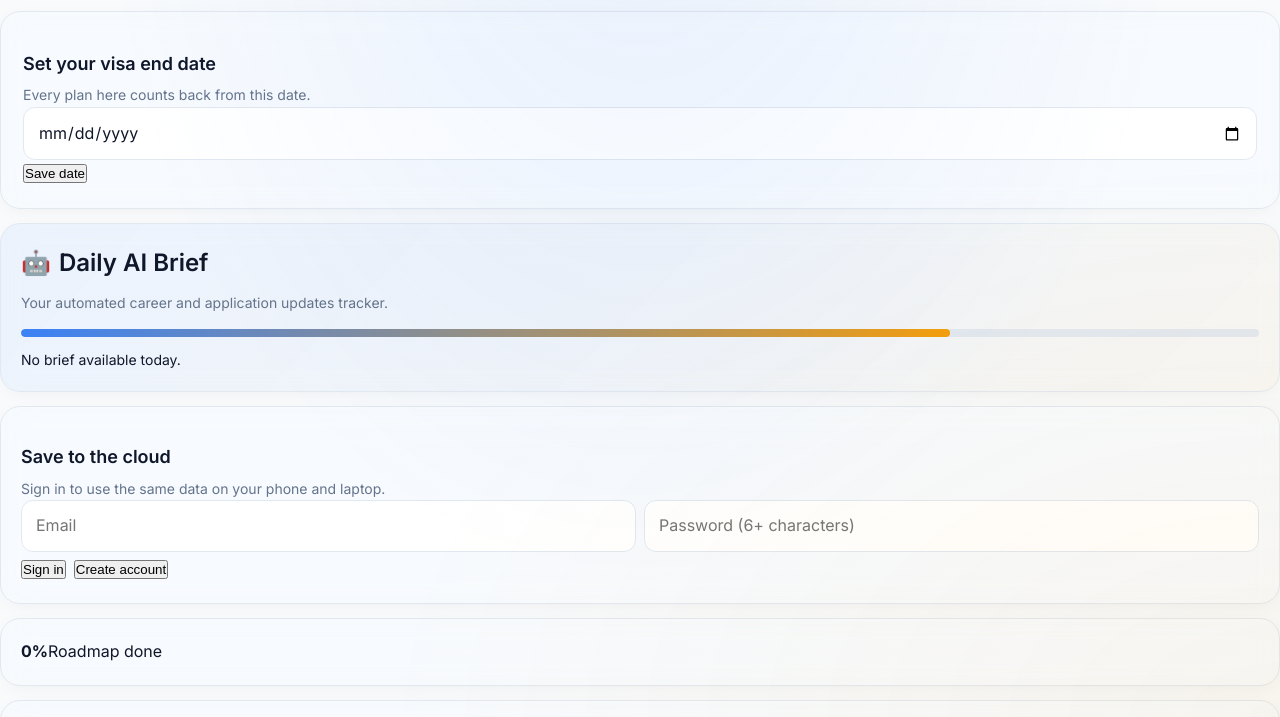
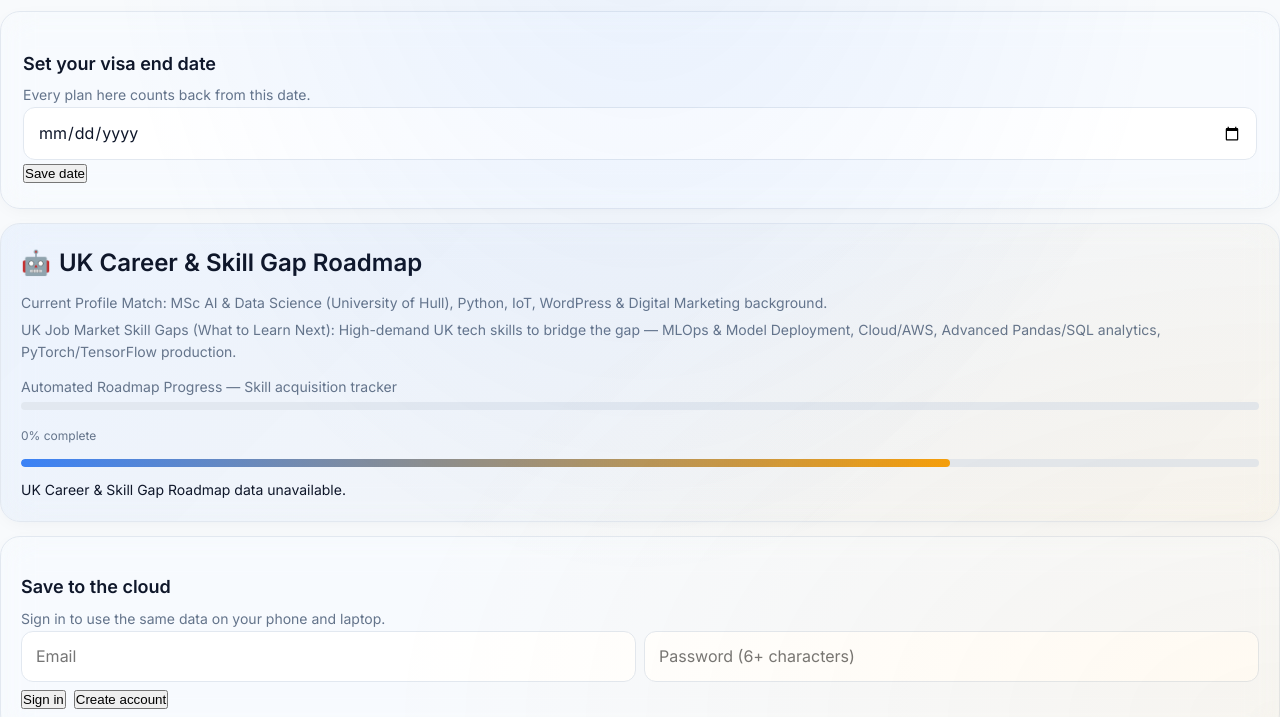
Before and after one commit to mhasibur/career-os, a plain HTML site: page index.html in a window 1280 px wide. Shown: the part 81-798 px from the top of the page. Drawn offline with nearby package versions, Linux system fonts and the light colour scheme.

Commit message:
Replace Daily AI Brief with UK Career Roadmap and fix UI layout bugs

```diff
--- a/index.html
+++ b/index.html
@@ -61,13 +61,19 @@ textarea{min-height:90px;resize:vertical}
 .ruler{height:8px;background:var(--line);border-radius:4px;overflow:hidden;margin:14px 0 8px}
 .ruler i{display:block;height:100%;background:linear-gradient(90deg,var(--acc),var(--warn));border-radius:4px}
 .row{display:flex;gap:8px;align-items:center;flex-wrap:wrap}
+.ruler{height:8px;background:var(--line);border-radius:4px;overflow:hidden;margin:14px 0 8px}
+.ruler i{display:block;height:100%;background:linear-gradient(90deg,var(--acc),var(--warn));border-radius:4px}
+.chk{display:flex;align-items:flex-start;gap:12px;cursor:pointer;padding:8px 0}
+.chk input{flex:0 0 auto;width:21px;height:21px;margin:2px 0 0 0;accent-color:var(--acc)}
+.chk span{flex:1;font-size:14px;color:var(--ink);line-height:1.45}
+.chk.done span{color:var(--mute);text-decoration:line-through}
 .progress{height:8px;background:var(--line);border-radius:4px;overflow:hidden;margin:12px 0}
 .progress-fill{height:100%;background:linear-gradient(90deg,var(--acc),var(--warn));border-radius:4px;transition:width .6s ease}
 .pill{display:inline-block;font-size:11px;font-weight:600;padding:4px 12px;border-radius:20px;border:1px solid var(--line);color:var(--mute);margin:2px 4px 2px 0}
 .pill.ok{color:var(--ok);border-color:rgba(34,197,94,0.35);background:rgba(34,197,94,0.06)}
 .pill.warn{color:var(--warn);border-color:rgba(245,158,11,0.35);background:rgba(245,158,11,0.06)}
 .pill.danger{color:var(--danger);border-color:rgba(239,68,68,0.35);background:rgba(239,68,68,0.06)}
-.navbar{position:fixed;bottom:0;left:0;right:0;z-index:50;display:flex;background:rgba(var(--card),var(--card-alpha));backdrop-filter:blur(var(--nav-blur)) saturate(180%);border-top:1px solid var(--line);padding:10px 6px calc(12px + env(safe-area-inset-bottom,0px))}
+.navbar{position:fixed;bottom:0;left:0;right:0;z-index:50;display:flex;gap:8px;background:rgba(var(--card),var(--card-alpha));backdrop-filter:blur(var(--nav-blur)) saturate(180%);border-top:1px solid var(--line);padding:10px 6px calc(12px + env(safe-area-inset-bottom,0px))}
 .navbar a{flex:1;text-align:center;color:var(--mute);text-decoration:none;font-size:11px;font-weight:600;padding:10px 4px;border-radius:14px;transition:all .3s cubic-bezier(.4,0,.2,1);position:relative}
 .navbar a:hover{background:rgba(59,130,246,0.08);color:var(--acc)}
 .navbar a.active{color:var(--acc);background:linear-gradient(135deg,var(--acc),#2563eb);font-weight:600}
@@ -138,21 +144,24 @@ function home(){
   <input type="date" id="pswIn"> <button onclick="setPsw($('pswIn').value)">Save date</button></div>`;
  }
 
- const aiBrief = `
+ const ukCareerRoadmap = `
  <div class="card" style="background:linear-gradient(135deg,rgba(59,130,246,0.06),rgba(245,158,11,0.04))">
    <div style="display:flex;align-items:center;gap:8px;margin-bottom:10px">
     <span style="font-size:24px">🤖</span>
-    <h2 style="margin:0">Daily AI Brief</h2>
+    <h2 style="margin:0">UK Career & Skill Gap Roadmap</h2>
    </div>
-   <p class="sub">Your automated career and application updates tracker.</p>
+   <p class="sub">Current Profile Match: MSc AI & Data Science (University of Hull), Python, IoT, WordPress & Digital Marketing background.</p><p class="sub">UK Job Market Skill Gaps (What to Learn Next): High-demand UK tech skills to bridge the gap — MLOps & Model Deployment, Cloud/AWS, Advanced Pandas/SQL analytics, PyTorch/TensorFlow production.</p>
+   <p class="sub" style="margin-top:12px">Automated Roadmap Progress — Skill acquisition tracker</p>
+   <div class="progress" style="margin-top:4px"><div class="progress-fill" id="roadmapProgress" style="width:0%"></div></div>
+   <div class="row" style="margin-top:6px;gap:8px"><span class="sub" style="flex:1;font-size:12px">0% complete</span></div>
    <div class="ruler"><i style="width: 75%;"></i></div>
-   <div id="aiBriefContent" style="margin-top:12px;font-size:14px;line-height:1.6;color:var(--ink)"><div class="sub">Loading brief…</div></div>
+   <div id="ukRoadmapContent" style="margin-top:12px;font-size:14px;line-height:1.6;color:var(--ink)"><div class="sub">Loading roadmap…</div></div>
  </div>`;
 
  const r=pct(),jobs=S.jobs,td=todayStr(),T=S.today[td]||{};
  const daily=[['learn','Learn for 1.5 hours'],['build','Work on a project for 30 minutes'],['apply','Apply or network for 30 minutes']];
  const next=[];PHASES.forEach((p,i)=>p.t.forEach((t,j)=>{if(!S.done['p'+i+'t'+j]&&next.length<3)next.push(t)}));
- return `<h1>Hasibur’s Career OS</h1><p class="sub">MSc AI and Data Science → a sponsored data or ML role in the UK</p>${hero}${aiBrief}${account()}
+ return `<h1>Hasibur’s Career OS</h1><p class="sub">MSc AI and Data Science → a sponsored data or ML role in the UK</p>${hero}${ukCareerRoadmap}${account()}
  <div class="grid"><div class="card stat"><b>${r.p}%</b><span>Roadmap done</span></div>
  <div class="card stat"><b>${weekHours()}h</b><span>Learning this week (goal 10h)</span></div>
  <div class="card stat"><b>${jobs.filter(j=>j.s!=='Saved').length}</b><span>Applications sent</span></div>
@@ -199,8 +208,8 @@ function go(keepFocus){
  if(v==='home')loadBrief();
 }
 async function loadBrief(){
- const el=$('aiBriefContent');if(!el)return;
- try{const r=await fetch('jobs.json');const d=await r.json();el.innerHTML=(d.brief||'No brief available today.').replace(/\n/g,'<br>');}catch(e){el.innerHTML='<div class="sub">Brief unavailable.</div>';}
+ const el=$('ukRoadmapContent');if(!el)return;
+ try{const r=await fetch('jobs.json');const d=await r.json();el.innerHTML=(d.brief||'UK Career & Skill Gap Roadmap data unavailable.').replace(/\n/g,'<br>');}catch(e){el.innerHTML='<div class="sub">Roadmap data unavailable.</div>';}
 }
 function setPsw(v){if(!v)return;S.psw=v;save();go()}
 function tick(k,c){const d=todayStr();S.today[d]=S.today[d]||{};S.today[d][k]=c;save();go()}
```
